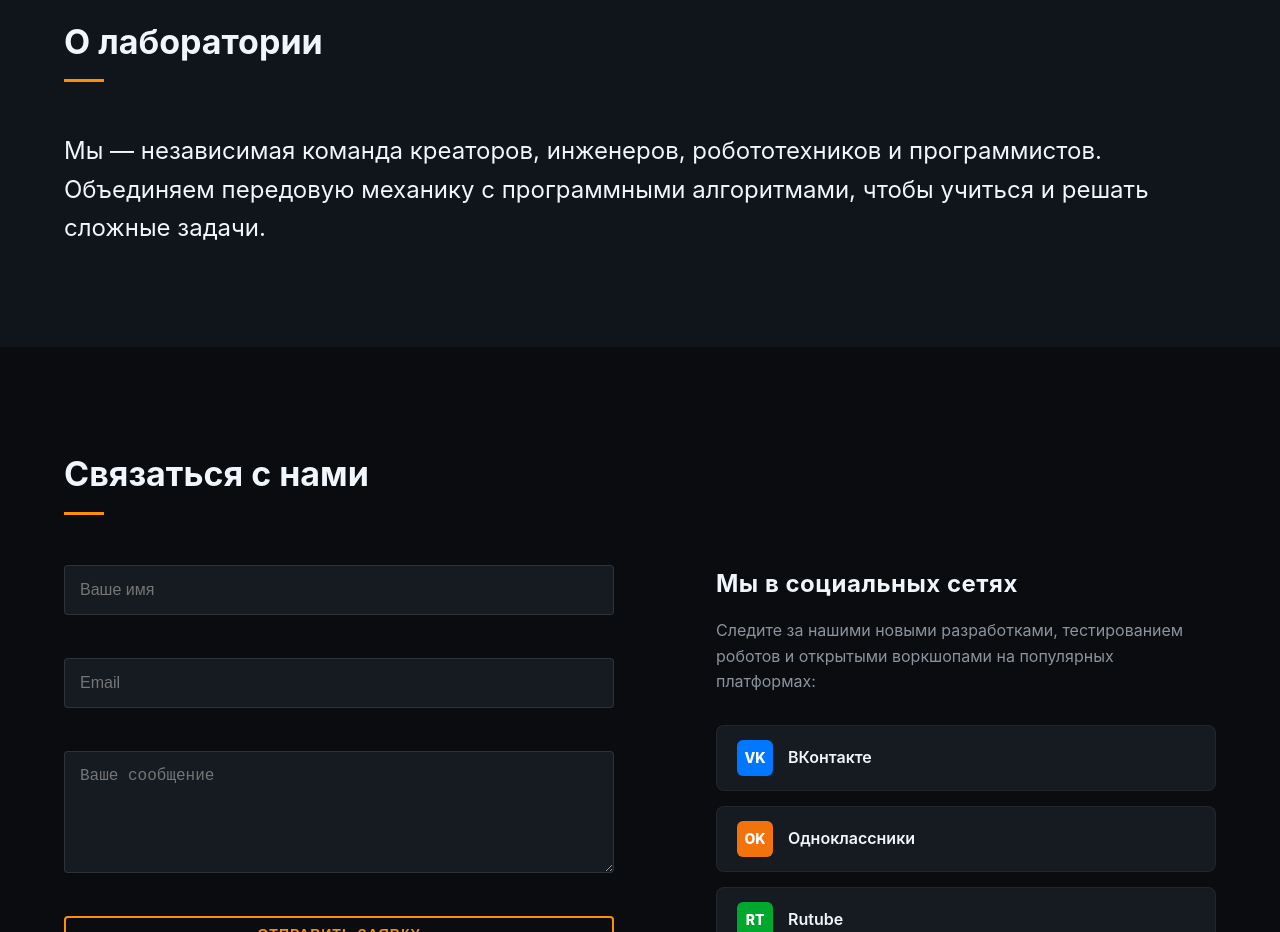
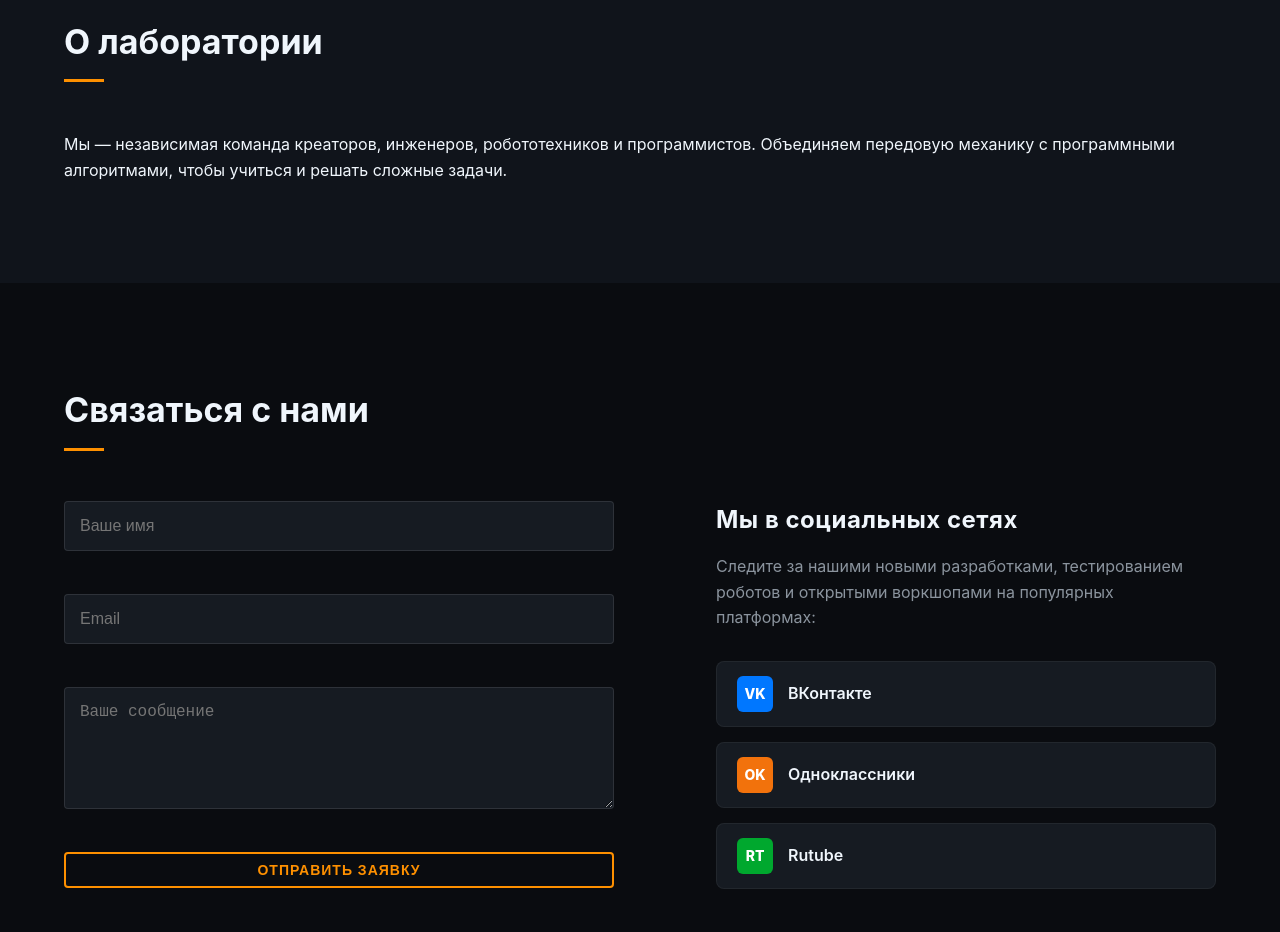
Before and after one commit to voodooWork/voodooWork.github.io, a plain HTML site: page index.html in a window 1280 px wide. Shown: the part 2880-3812 px from the top of the page. Drawn offline with Linux system fonts and the light colour scheme.

Commit message:
Add files via upload

```diff
--- a/index.html
+++ b/index.html
@@ -123,7 +123,7 @@
         <!-- Раздел: О нас -->
         <section id="about" class="section bg-alt">
             <h2 class="section-title">О лаборатории</h2>
-            <p style="font-size: 3vmin;">Мы — независимая команда креаторов, инженеров, робототехников и программистов. Объединяем передовую
+            <p style="font-size: 16px;">Мы — независимая команда креаторов, инженеров, робототехников и программистов. Объединяем передовую
                 механику с программными алгоритмами, чтобы учиться и решать сложные задачи.</p>
         </section>
 
```
